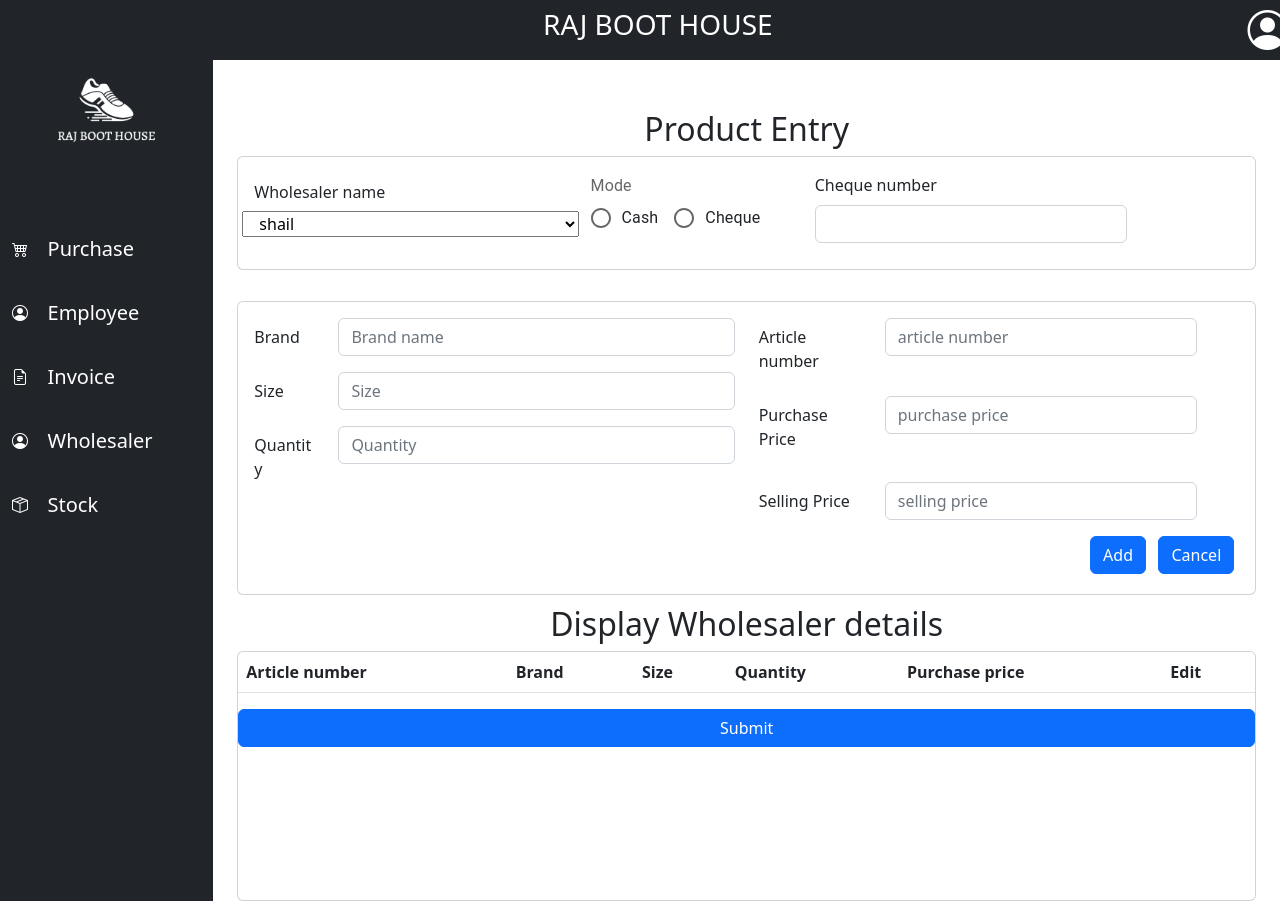
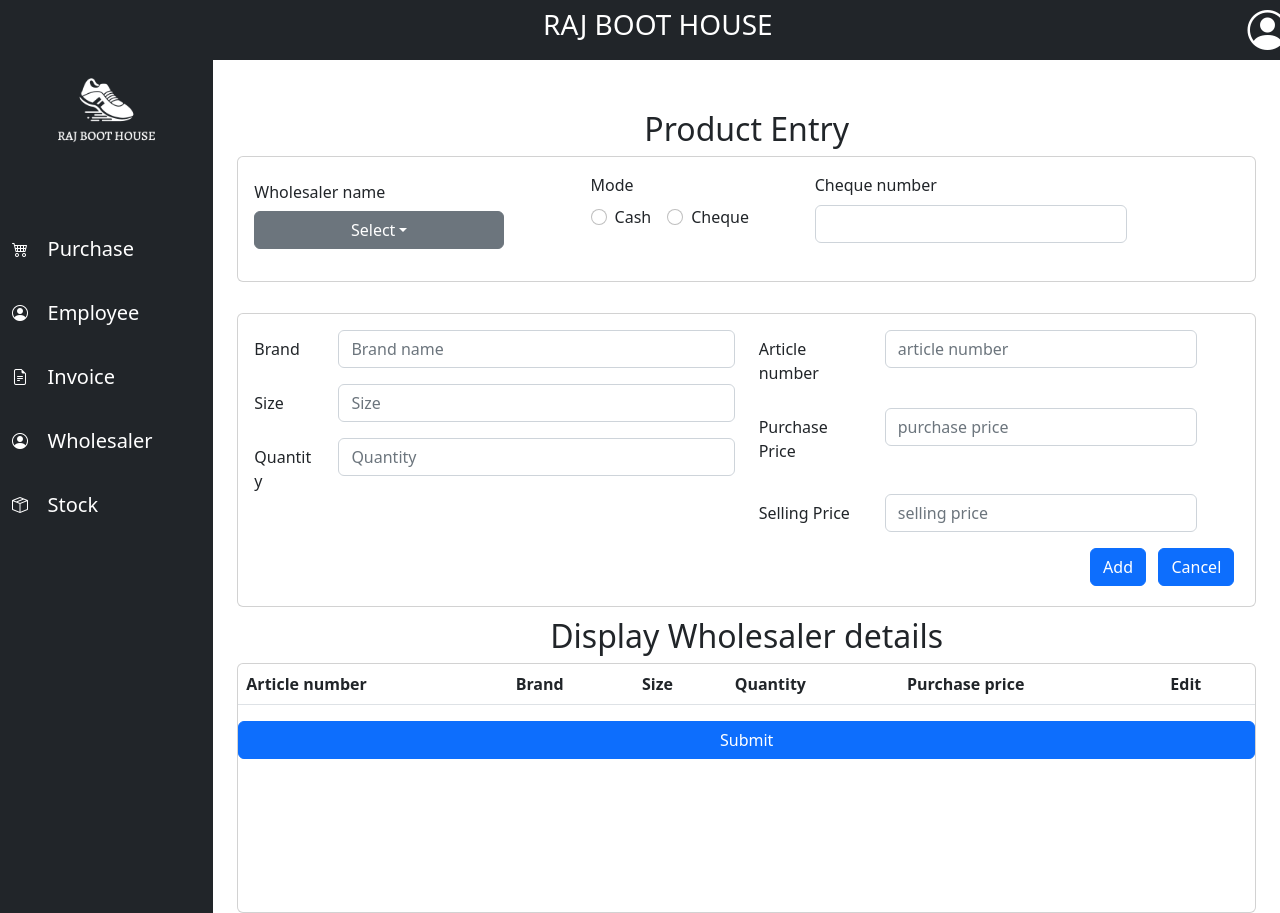
Before and after one commit to Mayan-007/erp-project, a React (Create React App) app in the folder frontend/app/: page /purchase in a window 1280 px wide. Built offline with nearby package versions, Linux system fonts and the light colour scheme.

Commit message:
remove other bootstarp

```diff
--- a/frontend/app/src/components/Purchase.js
+++ b/frontend/app/src/components/Purchase.js
@@ -1,15 +1,18 @@
 import React from 'react'
 import { Col, Row, Form } from "react-bootstrap";
-import Radio from '@mui/material/Radio';
-import RadioGroup from '@mui/material/RadioGroup';
-import FormControlLabel from '@mui/material/FormControlLabel';
+import Dropdown from 'react-bootstrap/Dropdown';
+
+// import Radio from '@mui/material/Radio';
+// import RadioGroup from '@mui/material/RadioGroup';
+// import FormControlLabel from '@mui/material/FormControlLabel';
 // import FormControl from '@mui/material/FormControl';
-import FormLabel from '@mui/material/FormLabel';
+// import FormLabel from '@mui/material/FormLabel';
 // import { appBarClasses } from '@mui/material';
 const styles = {
     box: {
         marginTop: '3%',
     }
+
 }
 const Purchase = () => {
     return (
@@ -22,16 +25,26 @@
 
                             <div className='row'>
                                 <div className='col-md-4'>
-                                    <Form.Group as={Row} className="mb-3" controlId="formPlaintextEmail">
+                                    <Form.Group as={Row} className="mb-3">
                                         <Form.Label column sm="6">
                                             Wholesaler name
                                         </Form.Label>
+                                        <Dropdown>
+      <Dropdown.Toggle variant="secondary" id="dropdown-basic" style={{width:'80%'}}>
+        Select
+      </Dropdown.Toggle>
 
-                                        <select >
+      <Dropdown.Menu style={{width:'80%'}}>
+        <Dropdown.Item href="#/action-2">Shail</Dropdown.Item>
+        <Dropdown.Item href="#/action-2">Dhruv</Dropdown.Item>
+        <Dropdown.Item href="#/action-3">Kalpit</Dropdown.Item>
+      </Dropdown.Menu>
+    </Dropdown>
+                                        {/* <select >
                                             <option value="shail">shail</option>
                                             <option value="mayan">mayan</option>
                                             <option value="dhruv">Dhruv</option>
-                                        </select>
+                                        </select> */}
 
 
                                     </Form.Group>
@@ -39,8 +52,12 @@
                                 <div className='col-md-8 '>
                                     <div className='row'>
                                         <div className='col-md-4'>
-                                            <FormLabel id="demo-row-radio-buttons-group-label">Mode</FormLabel>
-                                            <RadioGroup
+                                        <Form.Group as={Row}>
+                                                <Form.Label >
+                                                    Mode
+                                                    </Form.Label>
+                                            {/* <FormLabel id="demo-row-radio-buttons-group-label">Mode</FormLabel> */}
+                                            {/* <RadioGroup
                                                 row
                                                 aria-labelledby="demo-row-radio-buttons-group-label"
                                                 name="row-radio-buttons-group"
@@ -48,10 +65,30 @@
                                                 <FormControlLabel value="Cash" control={<Radio />} label="Cash" />
                                                 <FormControlLabel value="Cheque" control={<Radio />} label="Cheque" />
 
-                                            </RadioGroup>
+                                            </RadioGroup> */}
+                                            {[ 'radio'].map((type) => (
+                                                <div key={`inline-${type}`} className="mb-3">
+                                                    <Form.Check
+                                                        inline
+                                                        label="Cash"
+                                                        name="mode"
+                                                        type={type}
+                                                        id={`inline-${type}-Cash`}
+                                                    />
+                                                    <Form.Check
+                                                        inline
+                                                        label="Cheque"
+                                                        name="mode"
+                                                        type={type}
+                                                        id={`inline-${type}-Cheque`}
+                                                    />
+
+                                                </div>
+                                            ))}
+                                        </Form.Group>
                                         </div>
                                         <div className='col-md-8'>
-                                            <Form.Group as={Row} controlId="formPlaintextEmail">
+                                            <Form.Group as={Row}>
                                                 <Form.Label >
                                                     Cheque number
                                                 </Form.Label>
@@ -78,7 +115,7 @@
                             <div className='card-body'>
                                 <div className='row'>
                                     <div className='col-md-6'>
-                                        <Form.Group as={Row} className="mb-3" controlId="formPlaintextEmail">
+                                        <Form.Group as={Row} className="mb-3">
                                             <Form.Label column sm="2" htmlFor='brand'>
                                                 Brand
                                             </Form.Label>
@@ -88,7 +125,7 @@
                                             </Col>
                                         </Form.Group>
 
-                                        <Form.Group as={Row} className="mb-3" controlId="formPlaintextPassword">
+                                        <Form.Group as={Row} className="mb-3" >
                                             <Form.Label column sm="2" htmlFor='size'>
                                                 Size
                                             </Form.Label>
@@ -97,7 +134,7 @@
                                                 />
                                             </Col>
                                         </Form.Group>
-                                        <Form.Group as={Row} className="mb-3" controlId="formPlaintextPassword">
+                                        <Form.Group as={Row} className="mb-3" >
                                             <Form.Label column sm="2" htmlFor='quantity'>
                                                 Quantity
                                             </Form.Label>
@@ -112,7 +149,7 @@
                                         </Form.Group>
                                     </div>
                                     <div className='col-md-6'>
-                                        <Form.Group as={Row} className="mb-3" controlId="formPlaintextEmail">
+                                        <Form.Group as={Row} className="mb-3">
                                             <Form.Label column sm="3" htmlFor='article_number'>
                                                 Article number
                                             </Form.Label>
@@ -122,7 +159,7 @@
                                             </Col>
                                         </Form.Group>
 
-                                        <Form.Group as={Row} className="mb-4" controlId="formPlaintextPassword">
+                                        <Form.Group as={Row} className="mb-4" >
                                             <Form.Label column sm="3" htmlFor='purchase_price'>
                                                 Purchase Price
                                             </Form.Label>
@@ -131,7 +168,7 @@
                                                 />
                                             </Col>
                                         </Form.Group>
-                                        <Form.Group as={Row} className="mb-3" controlId="formPlaintextPassword">
+                                        <Form.Group as={Row} className="mb-3" >
                                             <Form.Label column sm="3" htmlFor='selling_price'>
                                                 Selling Price
                                             </Form.Label>
```
